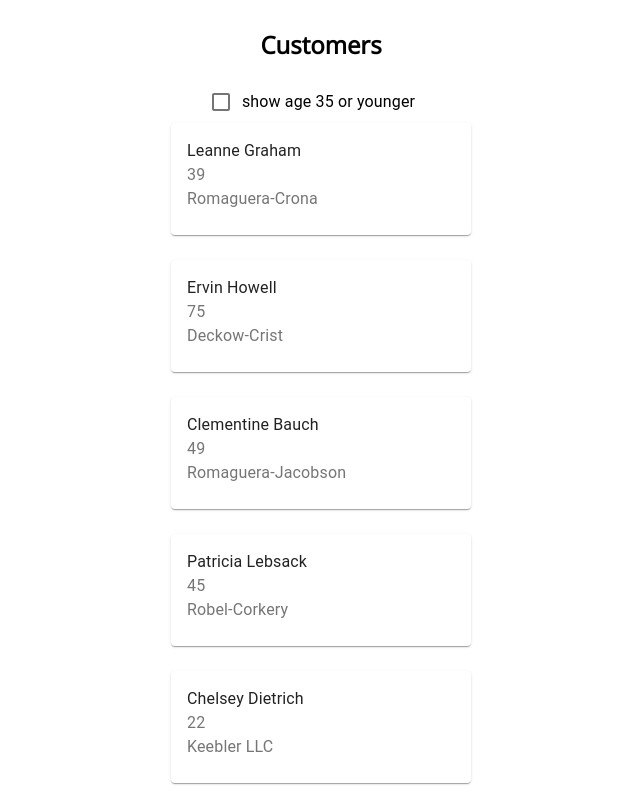
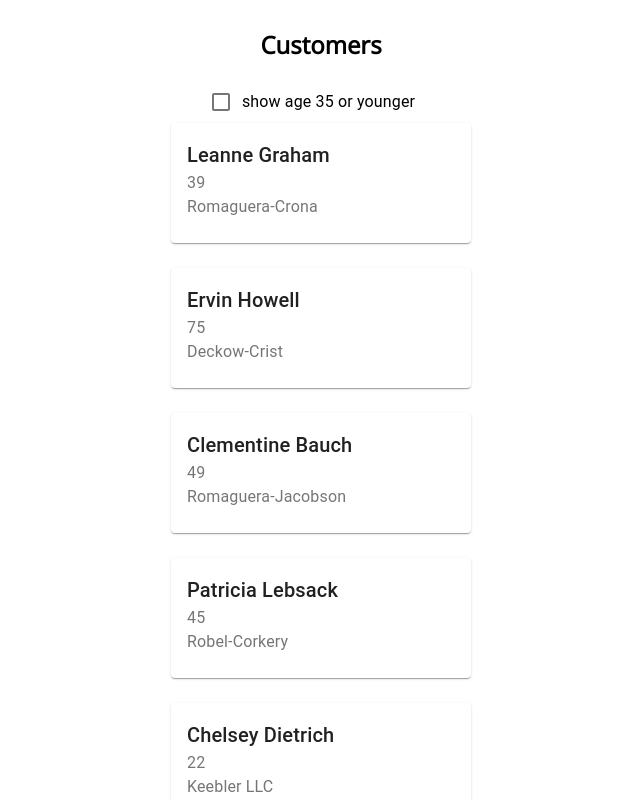
Before and after one commit to MickeyJ/customer-meeting-list, a React (Create React App) app: page / in a window 1280 px wide. Shown: the top 800 px of the page, without its empty margins (319-959 px from the left). Built offline with nearby package versions, Linux system fonts and the light colour scheme.

Commit message:
a few code style tweaks

```diff
--- a/src/App.js
+++ b/src/App.js
@@ -3,21 +3,12 @@ import CustomerList from './CustomerList';
 
 import { data as customers } from './assets/data.json';
 
-export default class CustomerApp extends React.Component {
-  // normally I would fetch data in DidMount or WillMount,
-  // but this will do in this case.
-  state = {
-    customers,
-    selectedCustomer: {}
-  };
-
-  render() {
+export default function CustomerApp() {
   return (
     <div className="customer-app">
       <CustomerList
-          customers={this.state.customers}
+        customers={customers}
       />
     </div>
   );
 }
-}
--- a/src/CustomerList.js
+++ b/src/CustomerList.js
@@ -6,7 +6,7 @@ import Typography from '@material-ui/core/Typography';
 import FormControlLabel from '@material-ui/core/FormControlLabel';
 import Checkbox from '@material-ui/core/Checkbox';
 
-const CustomerList = ({ customers }) => {
+export default function CustomerList({ customers }) {
   const [ageFiltered, setAgeFiltered] = useState(false);
   const [selectedCustomer, setSelectedCustomer] = useState({});
 
@@ -17,13 +17,13 @@ const CustomerList = ({ customers }) => {
       <h2>Customers</h2>
 
       <FormControlLabel
+        label="show age 35 or younger"
         control={
           <Checkbox
             checked={ageFiltered}
             onChange={() => setAgeFiltered(!ageFiltered)}
           />
         }
-        label="show age 35 or younger"
       />
 
       {customers
@@ -32,13 +32,10 @@ const CustomerList = ({ customers }) => {
           return age <= 35;
         })
         .map(customer => {
-
-          // console.log('isSelectedCustomer', isSelectedCustomer(customer) && 'selected-customer');
-
           return (
             <Card
-              key={customer.id}
-              className={`customer ${isSelectedCustomer(customer) ? 'selected-customer' : ''}` }
+              key={`customer_${customer.id}`}
+              className={`customer ${isSelectedCustomer(customer) ? 'selected-customer' : ''}`}
               onClick={e => {
                 e.stopPropagation();
                 if (isSelectedCustomer(customer)) {
@@ -48,29 +45,23 @@ const CustomerList = ({ customers }) => {
               }}
             >
               <CardContent>
-                <Typography color="textPrimary">{customer.name}</Typography>
-                <Typography color="textSecondary">{customer.age}</Typography>
+
+                <Typography variant="h6" color="textPrimary">
+                  {customer.name}
+                </Typography>
+
+                <Typography color="textSecondary">
+                  {customer.age}
+                </Typography>
+
                 <Typography color="textSecondary">
                   {customer.company.name}
                 </Typography>
 
-                {/* <Typography variant="h5" component="h2">
-
-              </Typography>
-              <Typography color="textSecondary">
-              adjective
-              </Typography> */}
-                {/* <Typography variant="body2" component="p">
-              well meaning and kindly.
-              <br />
-              {'"a benevolent smile"'}
-              </Typography> */}
               </CardContent>
             </Card>
           );
         })}
     </div>
   );
-};
-
-export default CustomerList;
+}
```
Lines whose indentation alone changed are shown as unchanged.
